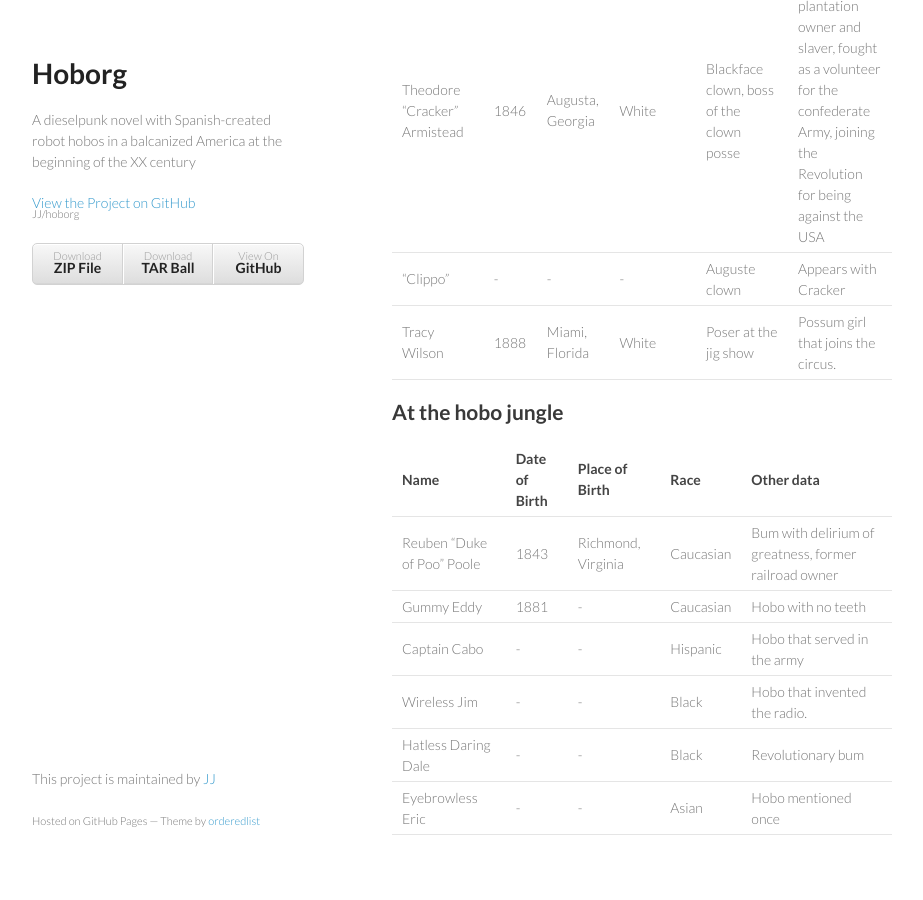
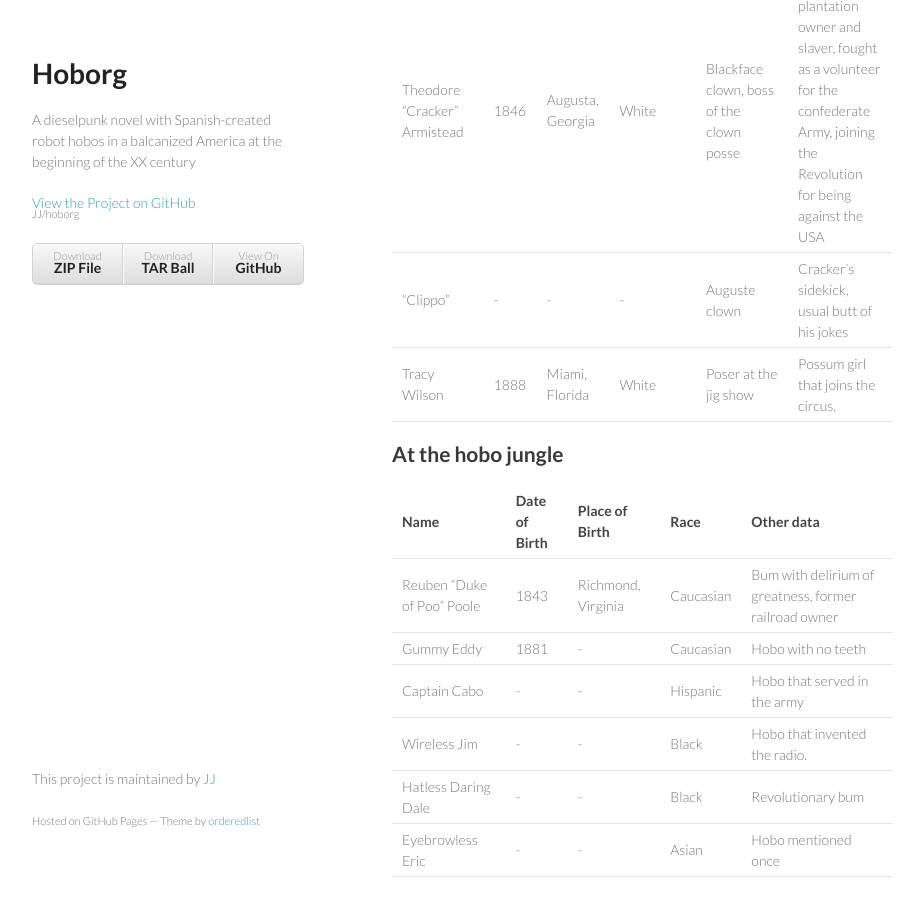
Before and after one commit to JJ/hoborg, a Jekyll site: the page built from text/characters.md, in a window 1280 px wide and 900 px high, scrolled down 1164 px. Shown: the whole window, without its empty margins (178-1101 px from the left). Built offline with Jekyll 4.4.1, drawn with Linux system fonts in a browser that asks for light colours.

Commit message:
Sync text/characters.md from master to gh-pages

```diff
--- a/text/characters.md
+++ b/text/characters.md
@@ -18,7 +18,7 @@ Boris "Just Boris" Bacigalupo | - |- | Black | Circus manager | -
 Raúl "Puff" Ramírez | 1867 | Bayamo, Cuba | Hispanic | Ringmaster | Cynical ringmaster of the circus, he's been through all and seen it all. Smokes a pipe.
 Guy "Indian Giver" Hillcrest |- |- | Caucasian | Layout man| He says he's octoroon. Good with negotiations
 Theodore "Cracker" Armistead | 1846 | Augusta, Georgia | White | Blackface clown, boss of the clown posse | Son of plantation owner and slaver, fought as a volunteer for the confederate Army, joining the Revolution for being against the USA
-"Clippo" | - | - | - | Auguste clown | Appears with Cracker
+"Clippo" | - | - | - | Auguste clown | Cracker's sidekick, usual butt of his jokes
 Tracy Wilson | 1888 | Miami, Florida | White |  Poser at the jig show | Possum girl that joins the circus.
 
 At the hobo jungle
```
